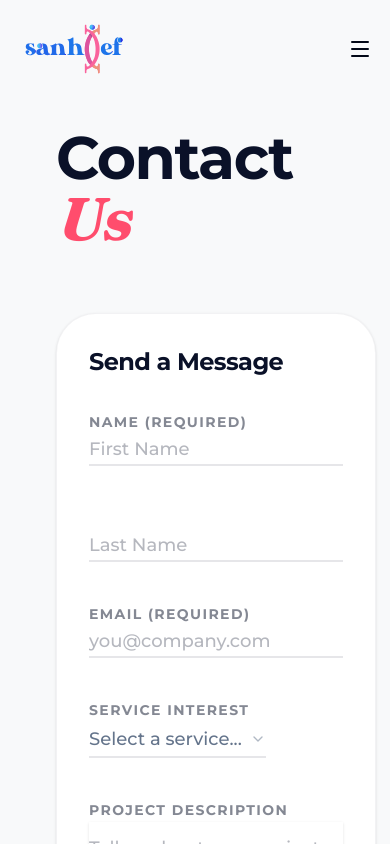
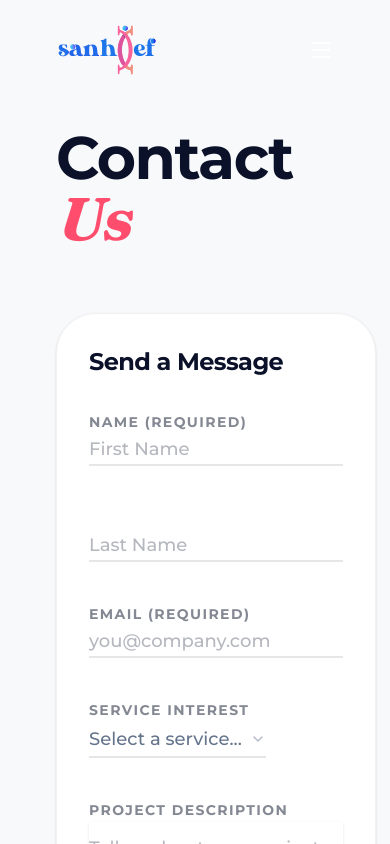
Before and after one commit to adekastanley/sanhdef-landing, a Next.js app: page /contact in a window 390 px wide. Shown: the top 844 px of the page. Built offline with nearby package versions, Linux system fonts and the light colour scheme.

Commit message:
navbar update

```diff
--- a/components/Navbar.tsx
+++ b/components/Navbar.tsx
@@ -1,185 +1,228 @@
 "use client";
-import React, { useState, useEffect, useRef } from "react";
+
+import React, { useState, useEffect } from "react";
 import Link from "next/link";
-
 import { Menu, X } from "lucide-react";
 import { Logo } from "./logo";
+import { AnimatePresence, motion, Variants } from "motion/react";
+import { MagneticButton } from "./ui/mButton";
+import { usePathname } from "next/navigation";
 
-import { AnimatePresence, motion, Variants } from "motion/react";
-
-import { MagneticButton } from "./ui/mButton";
-
-const pcMenu = [
-	{
-		title: "About",
-		link: "/about",
-	},
-	{
-		title: "Projects",
-		link: "/projects",
-	},
-	{
-		title: "Resources",
-		link: "/resources",
-	},
-
-	{
-		title: "Contact Us",
-		link: "/contact",
-	},
-	{
-		title: "Donate",
-		link: "/donate",
-	},
+const navLinks = [
+	{ title: "About", link: "/about" },
+	{ title: "Projects", link: "/projects" },
+	{ title: "Resources", link: "/resources" },
+	{ title: "Contact", link: "/contact" },
+	{ title: "Donate", link: "/donate" },
 ];
 
-const menuVariants: Variants = {
-	initial: {
-		opacity: 0,
-		y: -20,
-	},
+/* ─── Mobile overlay variants ───────────────────────────── */
+const overlayVariants: Variants = {
+	initial: { opacity: 0, clipPath: "inset(0 0 100% 0 round 0px)" },
 	animate: {
 		opacity: 1,
-		y: 0,
-		transition: {
-			duration: 0.3,
-			ease: "easeOut",
-			staggerChildren: 0.1,
-		},
+		clipPath: "inset(0 0 0% 0 round 0px)",
+		transition: { duration: 0.55, ease: [0.22, 1, 0.36, 1] as const },
 	},
 	exit: {
 		opacity: 0,
-		y: -20,
-		transition: {
-			duration: 0.2,
-			ease: "easeIn",
-			staggerChildren: 0.05,
-			staggerDirection: -1,
-		},
+		clipPath: "inset(0 0 100% 0 round 0px)",
+		transition: { duration: 0.4, ease: [0.55, 0, 0.1, 1] as const },
 	},
 };
 
-const itemVariants: Variants = {
-	initial: { opacity: 0, y: 10 },
-	animate: { opacity: 1, y: 0 },
-	exit: { opacity: 0, y: 10 },
+const linkStagger: Variants = {
+	initial: {},
+	animate: { transition: { staggerChildren: 0.07, delayChildren: 0.2 } },
+	exit: { transition: { staggerChildren: 0.04, staggerDirection: -1 } },
 };
 
-import { usePathname } from "next/navigation";
-
-// ... (imports remain)
+const linkItem: Variants = {
+	initial: { y: 40, opacity: 0 },
+	animate: {
+		y: 0,
+		opacity: 1,
+		transition: { duration: 0.5, ease: [0.22, 1, 0.36, 1] as const },
+	},
+	exit: {
+		y: -20,
+		opacity: 0,
+		transition: { duration: 0.25, ease: [0.55, 0, 0.1, 1] as const },
+	},
+};
 
 export function Navbar() {
 	const pathname = usePathname();
 	const [isScrolled, setIsScrolled] = useState(false);
-	const [menuState, setMenuState] = React.useState(false);
+	const [menuOpen, setMenuOpen] = useState(false);
 
 	useEffect(() => {
-		const handleScroll = () => {
-			setIsScrolled(window.scrollY > 50);
-		};
-		window.addEventListener("scroll", handleScroll);
-		return () => window.removeEventListener("scroll", handleScroll);
+		const onScroll = () => setIsScrolled(window.scrollY > 60);
+		window.addEventListener("scroll", onScroll, { passive: true });
+		return () => window.removeEventListener("scroll", onScroll);
 	}, []);
 
+	/* close mobile menu on route change */
+	useEffect(() => setMenuOpen(false), [pathname]);
+
 	return (
-		<nav
-			className={`fixed z-50 flex items-center transition-all duration-300 justify-between px-6 md:px-12
-			${
-				isScrolled
-					? "left-0 right-0 top-0 w-full py-4 bg-white shadow-sm border-b border-dark/5 md:w-auto md:left-0 md:right-0 md:max-w-4xl md:mx-auto md:bg-white/90 md:backdrop-blur-lg md:rounded-2xl md:border md:shadow-md md:top-6"
-					: "left-0 right-0 top-0 max-w-4xl mx-auto bg-transparent py-6"
-			}`}
+		<>
+			{/* ── Desktop / top-level nav ───────────────────────── */}
+			<motion.nav
+				className="fixed z-50 left-0 right-0 mx-auto flex items-center justify-between border"
+				animate={isScrolled ? "scrolled" : "top"}
+				variants={{
+					top: {
+						top: 0,
+						maxWidth: "100%",
+						paddingLeft: "3.5rem",
+						paddingRight: "3.5rem",
+						paddingTop: "1.5rem",
+						paddingBottom: "1.5rem",
+						borderRadius: "0px",
+						backgroundColor: "rgba(11, 37, 69, 0)",
+						backdropFilter: "blur(0px)",
+						boxShadow: "0 0px 0px rgba(0,0,0,0)",
+						borderColor: "rgba(255,255,255,0)",
+					},
+					scrolled: {
+						top: "1rem",
+						maxWidth: "72rem",
+						paddingLeft: "1.5rem",
+						paddingRight: "1.5rem",
+						paddingTop: "0.75rem",
+						paddingBottom: "0.75rem",
+						borderRadius: "1rem",
+						backgroundColor: "rgba(11, 37, 69, 0.92)",
+						backdropFilter: "blur(20px)",
+						boxShadow: "0 8px 32px rgba(0,0,0,0.35)",
+						borderColor: "rgba(255,255,255,0.1)",
+					},
+				}}
+				transition={{ duration: 0.5, ease: [0.22, 1, 0.36, 1] as const }}
 			>
-			{/* <button className="flex items-center gap-2 transition-transform hover:scale-105 z-50 relative"> */}
+				{/* Logo */}
 				<Logo />
-			{/* </button> */}
 
-			<div className="hidden items-center gap-8 md:flex">
-				{pcMenu.map((item, index) => {
+				{/* Desktop links */}
+				<div className="hidden md:flex items-center gap-8">
+					{navLinks.map((item) => {
 						const isActive =
 							pathname === item.link ||
 							(item.link !== "/" && pathname.startsWith(item.link));
 						return (
 							<Link
+								key={item.link}
 								href={item.link}
-							key={index}
-							className={`group relative font-sans text-sm font-medium transition-colors ${
-								isActive
-									? "text-foreground"
-									: "text-foreground/80 hover:text-foreground"
-							}`}
+								className={`group relative font-sans text-sm font-medium tracking-wide transition-colors duration-200
+									${isActive ? "text-pink" : "text-white/70 hover:text-white"}`}
 							>
 								{item.title}
+								{/* Animated underline */}
 								<span
-								className={`absolute -bottom-1 left-0 h-px bg-foreground transition-all duration-300 ${
-									isActive ? "w-full" : "w-0 group-hover:w-full"
-								}`}
+									className={`absolute -bottom-0.5 left-0 h-px bg-pink transition-all duration-300
+										${isActive ? "w-full" : "w-0 group-hover:w-full"}`}
 								/>
 							</Link>
 						);
 					})}
 				</div>
 
+				{/* CTA + burger */}
 				<div className="flex items-center gap-4">
-				<Link href={"/get-involved"}>
+					<Link href="/get-involved" className="hidden md:block">
 						<MagneticButton
 							variant="primary-pink"
-						className="hidden md:inline-flex text-dark font-semibold"
+							className="font-semibold text-dark"
 						>
 							Get Involved
 						</MagneticButton>
 					</Link>
+
+					{/* Burger — mobile only */}
 					<button
-					onClick={() => setMenuState(!menuState)}
-					className="relative z-50 -m-2.5 -mr-4 block cursor-pointer p-2.5 lg:hidden "
-					data-state={menuState ? "active" : "inactive"}
+						onClick={() => setMenuOpen((prev) => !prev)}
+						aria-label="Toggle menu"
+						className="relative z-50 p-2 -mr-2 md:hidden text-white"
 					>
-					<Menu className="in-data-[state=active]:rotate-180 in-data-[state=active]:scale-0 in-data-[state=active]:opacity-0 m-auto size-6 duration-200" />
-					<X className="in-data-[state=active]:rotate-0 in-data-[state=active]:scale-100 in-data-[state=active]:opacity-100 absolute inset-0 m-auto size-6 -rotate-180 scale-0 opacity-0 duration-200" />
+						<motion.span
+							key={menuOpen ? "x" : "menu"}
+							initial={{ rotate: -45, opacity: 0, scale: 0.8 }}
+							animate={{ rotate: 0, opacity: 1, scale: 1 }}
+							transition={{ duration: 0.2 }}
+						>
+							{menuOpen ? <X size={24} /> : <Menu size={24} />}
+						</motion.span>
 					</button>
 				</div>
+			</motion.nav>
 
-			{/* Mobile Menu */}
+			{/* ── Mobile fullscreen overlay ─────────────────────── */}
 			<AnimatePresence>
-				{menuState && (
+				{menuOpen && (
 					<motion.div
-						variants={menuVariants}
+						variants={overlayVariants}
 						initial="initial"
 						animate="animate"
 						exit="exit"
-						className="fixed inset-0 z-40 bg-white flex flex-col items-center justify-center p-8 lg:hidden"
+						className="fixed inset-0 z-40 bg-navy flex flex-col px-8 pt-28 pb-12 md:hidden overflow-hidden"
 					>
-						<div className="flex flex-col items-center gap-8">
-							{pcMenu.map((item, index) => (
-								<motion.div variants={itemVariants} key={index}>
+						{/* Decorative radial glow */}
+						<div className="absolute inset-0 bg-[radial-gradient(ellipse_70%_40%_at_50%_0%,rgba(255,77,109,0.12),transparent)] pointer-events-none" />
+
+						{/* Nav links */}
+						<motion.nav
+							variants={linkStagger}
+							initial="initial"
+							animate="animate"
+							exit="exit"
+							className="flex flex-col gap-1 border-t border-white/10 pt-8 mt-4"
+						>
+							{navLinks.map((item) => {
+								const isActive =
+									pathname === item.link ||
+									(item.link !== "/" && pathname.startsWith(item.link));
+								return (
+									<motion.div key={item.link} variants={linkItem}>
 										<Link
 											href={item.link}
-										onClick={() => setMenuState(false)}
-										className="text-4xl font-serif font-medium text-foreground hover:text-blue transition-colors"
+											onClick={() => setMenuOpen(false)}
+											className={`group flex items-center justify-between py-5 border-b border-white/8 transition-colors duration-200
+												${isActive ? "text-pink" : "text-white/80 hover:text-white"}`}
 										>
+											<span className="font-serif text-3xl font-medium tracking-tight">
 												{item.title}
+											</span>
+											<span
+												className={`text-xs font-sans font-semibold uppercase tracking-[0.15em] transition-opacity duration-200
+													${isActive ? "opacity-100 text-pink" : "opacity-0 group-hover:opacity-40 text-white"}`}
+											>
+												{isActive ? "Current" : "→"}
+											</span>
 										</Link>
 									</motion.div>
-							))}
-							<motion.div variants={itemVariants} className="pt-8">
-								<Link
-									href={"/get-involved"}
-									onClick={() => setMenuState(false)}
+								);
+							})}
+						</motion.nav>
+
+						{/* CTA */}
+						<motion.div
+							variants={linkItem}
+							className="mt-10"
 						>
+							<Link href="/get-involved" onClick={() => setMenuOpen(false)}>
 								<MagneticButton
 									variant="primary-pink"
 									size="lg"
-										className="text-dark font-semibold"
+									className="w-full justify-center font-semibold text-dark"
 								>
 									Get Involved
 								</MagneticButton>
 							</Link>
 						</motion.div>
-						</div>
 					</motion.div>
 				)}
 			</AnimatePresence>
-		</nav>
+		</>
 	);
 }
```
Lines whose indentation alone changed are shown as unchanged.
